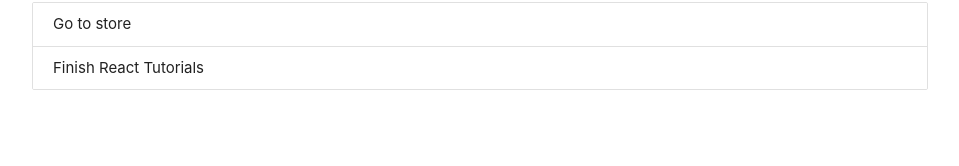
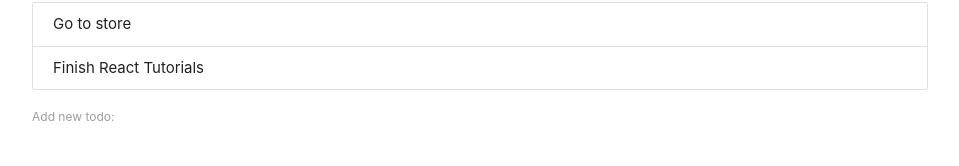
Before and after one commit to LucasBKing/react_basics, a React (Create React App) app: page / in a window 1280 px wide. Shown: the part 134-300 px from the top of the page, without its empty margins (160-1119 px from the left). Built offline with nearby package versions, Linux system fonts and the light colour scheme.

Commit message:
you can add new todo

```diff
--- /dev/null
+++ b/src/AddForm.js
@@ -0,0 +1,34 @@
+import React, { Component } from 'react';
+
+class AddForm extends Component {
+    state = {
+        content: ''
+    }
+
+    handleChange = (e) => {
+        this.setState({
+            content: e.target.value
+        });
+    }
+
+    handleSubmit = (e) => {
+        e.preventDefault();
+        this.props.addTodo(this.state);
+        this.setState({
+            content: ''
+        });
+    }
+
+    render() {
+        return(
+            <div>
+                <form onSubmit={ this.handleSubmit }>
+                    <label>Add new todo:</label>
+                    <input type="text" onChange={ this.handleChange } value={ this.state.content }/>
+                </form>
+            </div>
+        )
+    }
+}
+
+export default AddForm;
--- a/src/App.js
+++ b/src/App.js
@@ -1,5 +1,6 @@
 import React, { Component } from 'react';
-import Todos from './Todos'
+import Todos from './Todos';
+import AddForm from './AddForm';
 
 class App extends Component {
   state = {
@@ -19,6 +20,15 @@
     });
   }
 
+  addTodo = (todo) => {
+    todo.id = Math.random();
+    let newTodos = [...this.state.todos, todo];
+    this.setState({
+      todos: newTodos
+    })
+
+  }
+
   render() {
     return (
       <div className="todo-app container">
@@ -26,6 +36,7 @@
           Todo's
         </h1>
         <Todos todos={this.state.todos} deleteTodo={ this.deleteTodo } />
+        <AddForm addTodo={ this.addTodo }/>
       </div>
     );
   }
```
